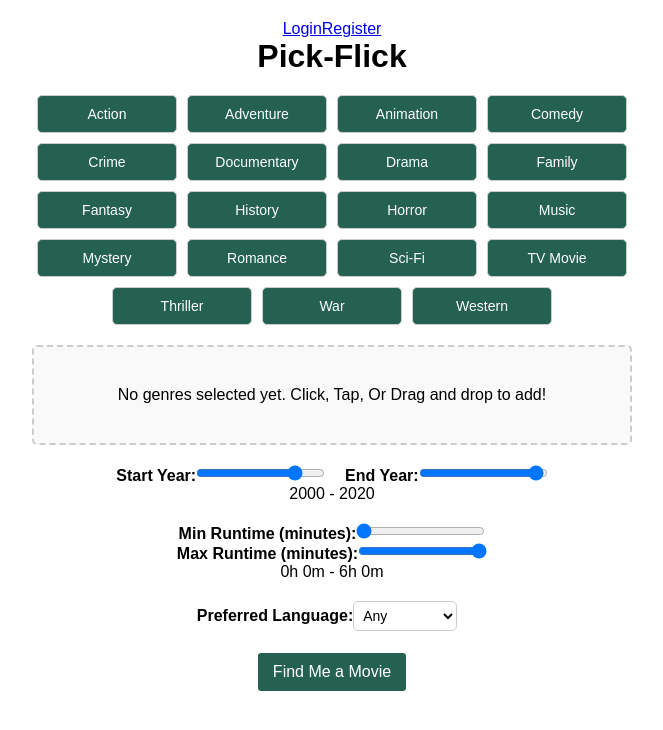
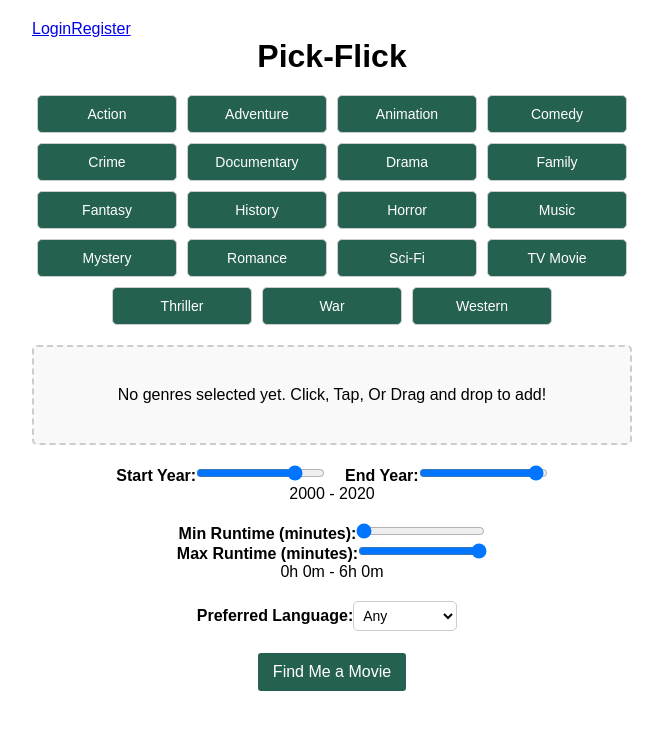
Before and after one commit to JaceG/Pick-Flick, a React (Vite) app in the folder client/: page / in a window 1280 px wide. Shown: the top 730 px of the page, without its empty margins (308-971 px from the left). Built offline with nearby package versions, Linux system fonts and the light colour scheme.

Commit message:
fixed nav

```diff
--- a/client/src/App.css
+++ b/client/src/App.css
@@ -49,6 +49,11 @@
   margin-bottom: 20px; /* Add margin below the button */
 }
 
+nav {
+  display: flex;
+  flex-direction: row;
+}
+
 /* Responsive styles for smaller screens */
 @media (max-width: 600px) {
   .app {
```
